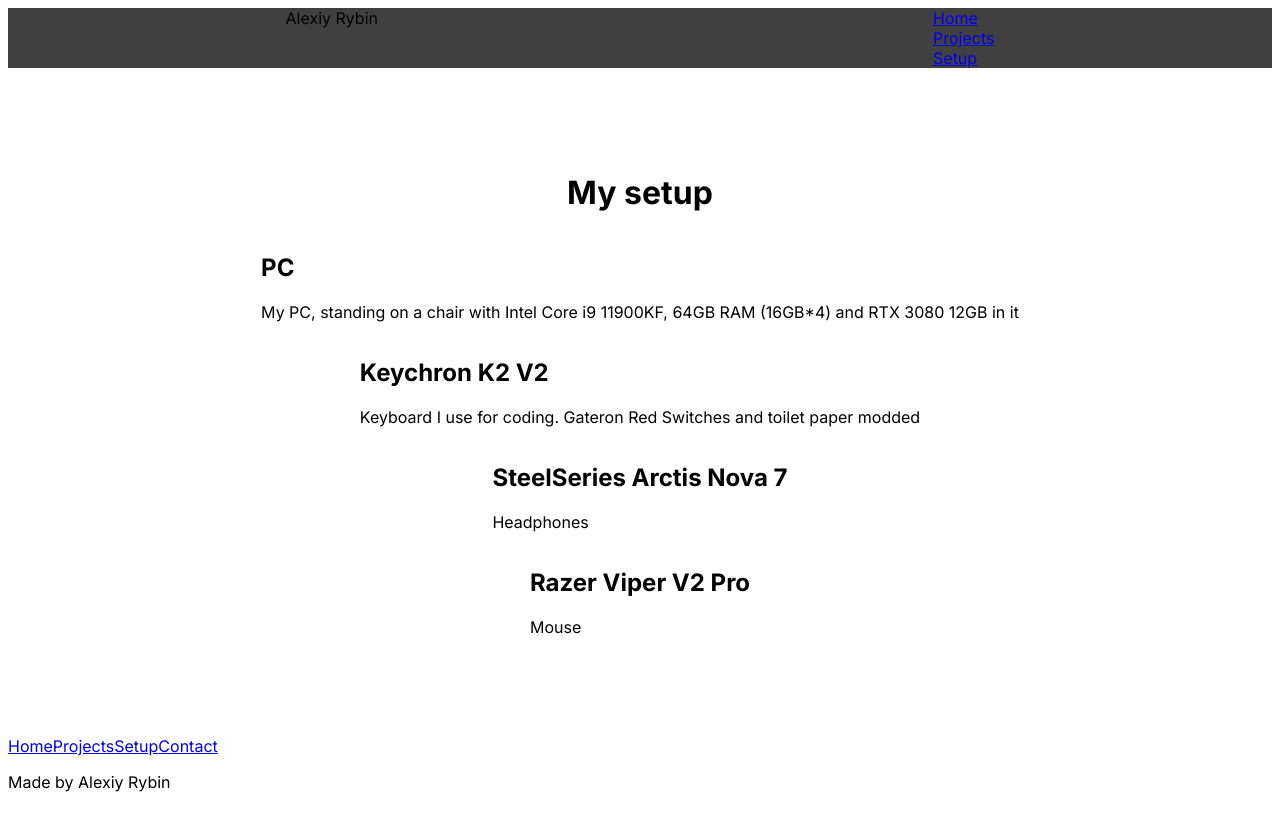
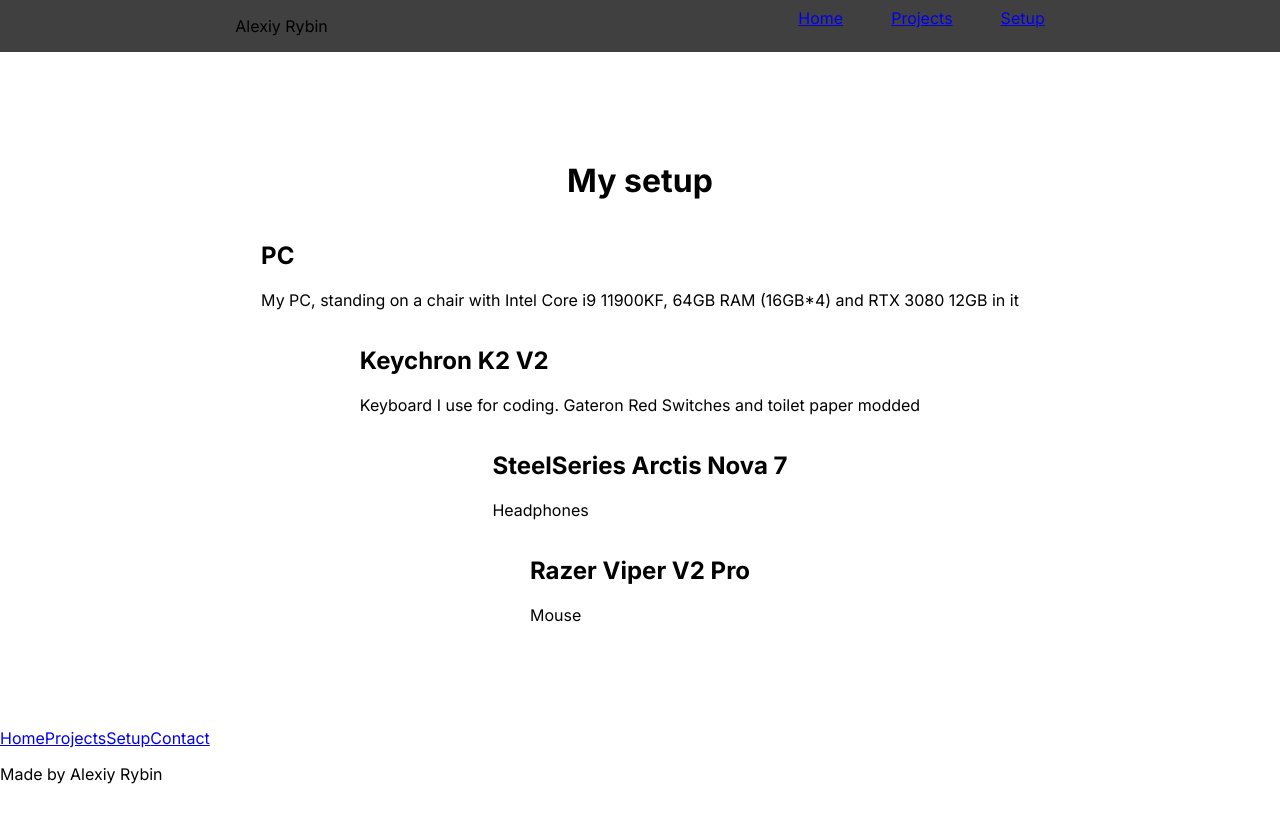
Before and after one commit to tapnisu/tapni.su, a Next.js app: page /setup in a window 1280 px wide. Built offline with nearby package versions, Linux system fonts and the light colour scheme.

Commit message:
Css navbar

```diff
--- a/components/navbar/index.tsx
+++ b/components/navbar/index.tsx
@@ -13,16 +13,13 @@ const paths = [
 export default function Navbar() {
   return (
     <nav className={styles.navbar}>
-      <div className="py-2 rounded-full transition hidden md:inline-block">
-        <div className="px-4">Alexiy Rybin</div>
+      <div className={styles.title}>
+        <div className={styles.linkName}>Alexiy Rybin</div>
       </div>
       <div>
         {paths?.map((info: { name: string; url: string }) => (
-          <div
-            className="inline-block py-2 rounded-full hover:bg-accent-600 hover:text-main-100 transition"
-            key={info.name}
-          >
-            <Link className="p-2 px-4" href={info.url}>
+          <div className={styles.link} key={info.name}>
+            <Link className={styles.linkName} href={info.url}>
               {info.name}
             </Link>
           </div>
--- a/components/navbar/navbar.module.css
+++ b/components/navbar/navbar.module.css
@@ -13,3 +13,40 @@
   flex-wrap: wrap;
   justify-content: space-around;
 }
+
+.title {
+  border-radius: 9999px;
+
+  padding: 0.5rem;
+
+  display: none;
+}
+
+.linkName {
+  padding-left: 1rem;
+  padding-right: 1rem;
+
+  padding-top: 0.5rem;
+  padding-bottom: 0.5rem;
+}
+
+@media (min-width: 768px) {
+  .title {
+    display: inline-block;
+  }
+}
+
+.link {
+  border-radius: 9999px;
+
+  display: inline-block;
+
+  padding: 0.5rem;
+
+  transition-property: color, background-color, border-color;
+}
+
+.link:hover {
+  color: var(--text-main);
+  background: var(--accent);
+}
--- a/styles/globals.css
+++ b/styles/globals.css
@@ -26,3 +26,7 @@
   background: var(--selection);
   color: var(--bg);
 }
+
+body {
+  margin: 0;
+}
```
